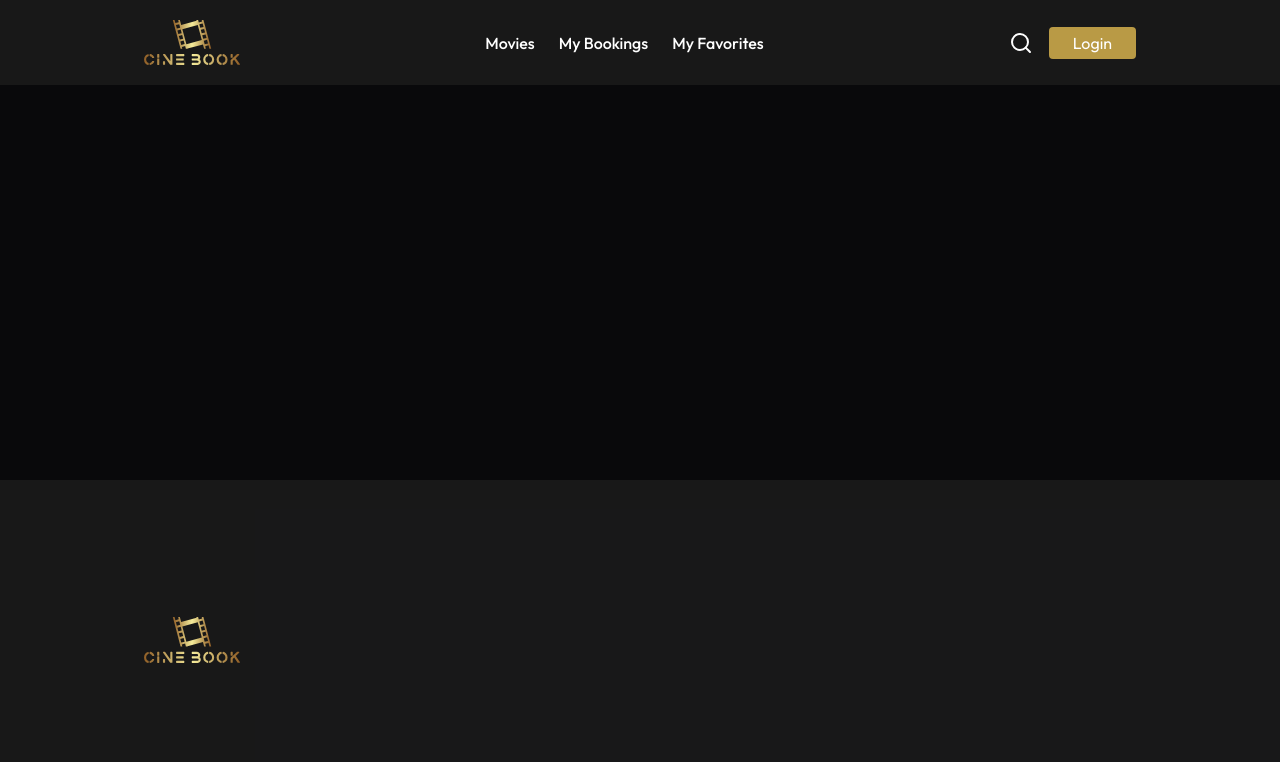
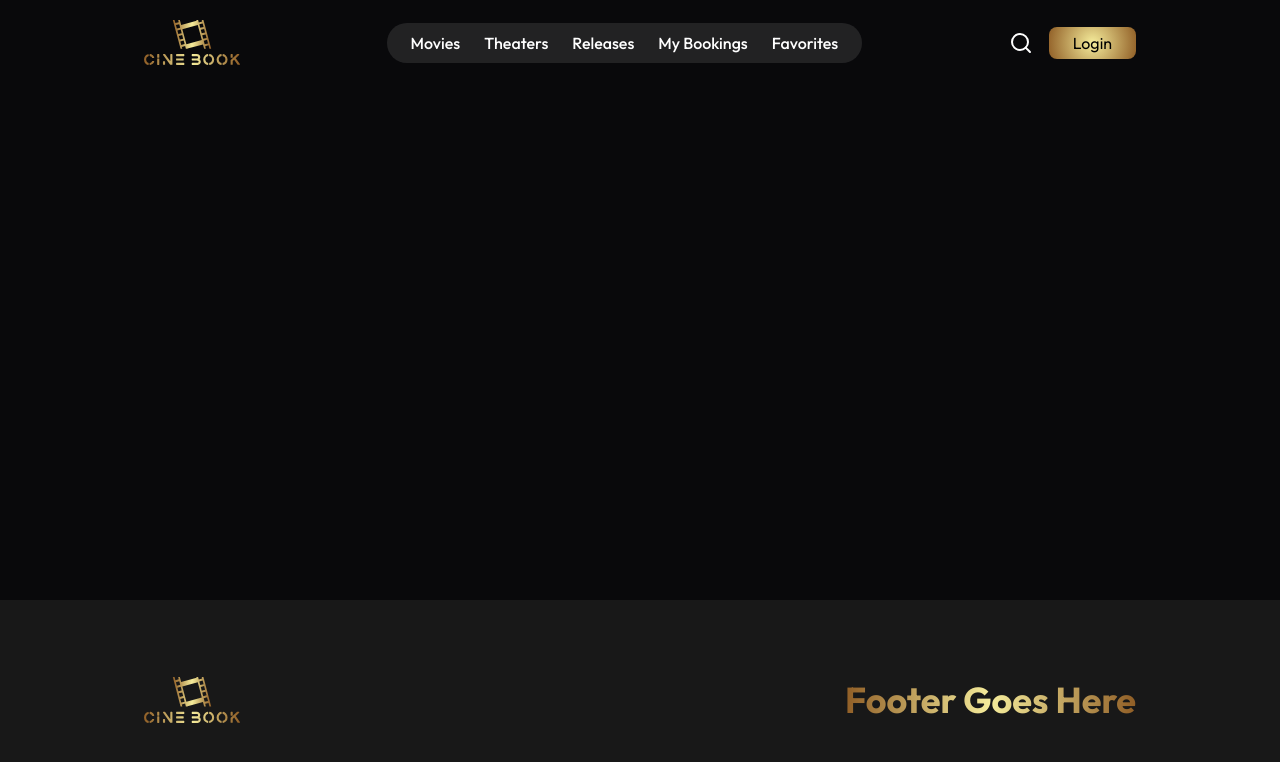
Before and after one commit to mnraza-dev/CineBook, a React (Vite) app in the folder client/: page / in a window 1280 px wide. Shown: the top 762 px of the page. Built offline with nearby package versions, Linux system fonts and the light colour scheme; a web font is replaced by a local one.

Commit message:
fix: update Navbar and Footer components for improved layout and styling; remove unused favicon.svg and enhance CSS gradient definitions

```diff
--- a/client/index.html
+++ b/client/index.html
@@ -2,6 +2,8 @@
 <html lang="en">
   <head>
     <meta charset="UTF-8" />
+    <!-- <link rel="icon" href="/favicon.svg" type="image/svg+xml" /> -->
+    <link rel="apple-touch-icon" href="/favicon-180x180.png" />
     <link rel="icon" href="/favicon.ico" type="image/x-icon" />
     <link rel="icon" href="/favicon-32x32.png" type="image/png" />
     <meta name="viewport" content="width=device-width, initial-scale=1.0" />
--- a/client/src/components/Footer.jsx
+++ b/client/src/components/Footer.jsx
@@ -3,10 +3,13 @@ import { assets } from "../assets/assets";
 
 const Footer = () => {
   return (
-    <div className="h-[40vh] absolute bottom-0 left-0 z-50 w-full flex items-center justify-between px-6 md:px-16 lg:px-36 py-5  bg-primary/90">
+    <div className="h-[25vh] absolute bottom-0 left-0 z-50 w-full flex items-center justify-between px-6 md:px-16 lg:px-36 py-5  bg-primary/90">
       <Link to={"/"}>
         <img src={assets.logo} alt="Logo" className="w-24 h-auto" />
       </Link>
+      <h1 className="text-logo-gradient text-4xl font-bold">
+          Footer Goes Here
+        </h1>
     </div>
   );
 };
--- a/client/src/components/Navbar.jsx
+++ b/client/src/components/Navbar.jsx
@@ -2,29 +2,34 @@ import React from "react";
 import { Link } from "react-router-dom";
 import { assets } from "../assets/assets";
 import { MenuIcon, SearchIcon } from "lucide-react";
+
 const Navbar = () => {
   return (
-    <header className="sticky top-0 left-0 z-50 w-full flex px-6 md:px-16 lg:px-36 py-5 bg-primary/90">
+    <header className="sticky top-0 left-0 z-50 w-full flex px-6 md:px-16 lg:px-36 py-5 ">
       <nav className="flex items-center justify-between w-full">
         <Link className="max-md:flex-1" to="/">
           <img src={assets.logo} alt="Logo" className="w-24 h-auto" />
         </Link>
-        <div className="flex gap-6 items-center text-white font-medium">
+
+        {/* Navigation Menu - Styled Parent */}
+        <div className="flex gap-6 items-center text-white font-medium max-md:hidden bg-white/10  transition rounded-full px-6 py-2">
           <Link to="/movies">Movies</Link>
+          <Link to="/theaters">Theaters</Link>
+          <Link to="/releases">Releases</Link>
           <Link to="/my-bookings">My Bookings</Link>
-          <Link to="/favorite">My Favorites</Link>
+          <Link to="/favorite">Favorites</Link>
         </div>
+
+        {/* Right Side Controls */}
         <div className="flex items-center gap-4">
-          <SearchIcon className="w-6 h-6 max-md:hidden cursor-pointer" />
-          {/* <Link to="/login" className="text-white">
+          <SearchIcon className="w-6 h-6 max-md:hidden cursor-pointer text-white" />
+          <button className=" cursor-pointer login-gradient-radial text-black px-6 py-1 rounded-lg hover:opacity-90 transition">
             Login
-          </Link> */}
-          <button className="bg-secondary text-white px-6 py-1 cursor-pointer rounded hover:bg-primary-light/80 transition">
-           Login
           </button>
         </div>
 
-        <MenuIcon className="max-md:ml-4 w-8 h-8 cursor-pointer md:hidden" />
+        {/* Mobile Menu Icon */}
+        <MenuIcon className="max-md:ml-4 w-8 h-8 cursor-pointer md:hidden text-white" />
       </nav>
     </header>
   );
--- a/client/src/index.css
+++ b/client/src/index.css
@@ -1,26 +1,57 @@
 @import url("https://fonts.googleapis.com/css2?family=Outfit:wght@100..900&family=Playfair:ital,opsz,wght@0,5..1200,300..900;1,5..1200,300..900&display=swap");
 @import "tailwindcss";
 
+/* 🌈 Custom gradient variants */
+.login-gradient {
+  background-image: linear-gradient(to right, #905e26, #f5ec9b, #905e26);
+}
+
+.login-gradient-diagonal {
+  background-image: linear-gradient(135deg, #905e26, #f5ec9b, #905e26);
+}
+
+.login-gradient-soft {
+  background-image: linear-gradient(to right, #f5ec9b, #905e26);
+}
+
+.login-gradient-radial {
+  background-image: radial-gradient(circle at center, #f5ec9b, #905e26);
+}
+
+/* 🖌️ Optional text gradient version */
+.text-logo-gradient {
+  background-image: linear-gradient(to right, #905e26, #f5ec9b, #905e26);
+  -webkit-background-clip: text;
+  -webkit-text-fill-color: transparent;
+}
+
 @theme {
-
   /* #C7AE6A
   #000000
   #d5c28f
   #b99a45
   #1a1a1a
   #e3d6b4 */
+  /* 🧱 App color palette */
   --color-primary: #1a1a1a;
   --color-primary-light: #d73854;
   --color-secondary: #b99a45;
+
+  /* You can define CSS variables here if needed */
+  /* Example:
+     --gradient-main: linear-gradient(to right, #905e26, #f5ec9b, #905e26);
+  */
 }
+
+/* 🌐 Global styles */
 * {
   font-family: "Outfit", sans-serif;
   scrollbar-width: thin;
   scrollbar-color: #787777 #1e1e1e;
 }
+
 body {
   color: #fff;
   background-color: #09090b;
-  /* background-color: #09090b; */
   font-family: "Outfit", sans-serif;
 }
```
Also changed, not shown: client/public/favicon.svg (deleted).
